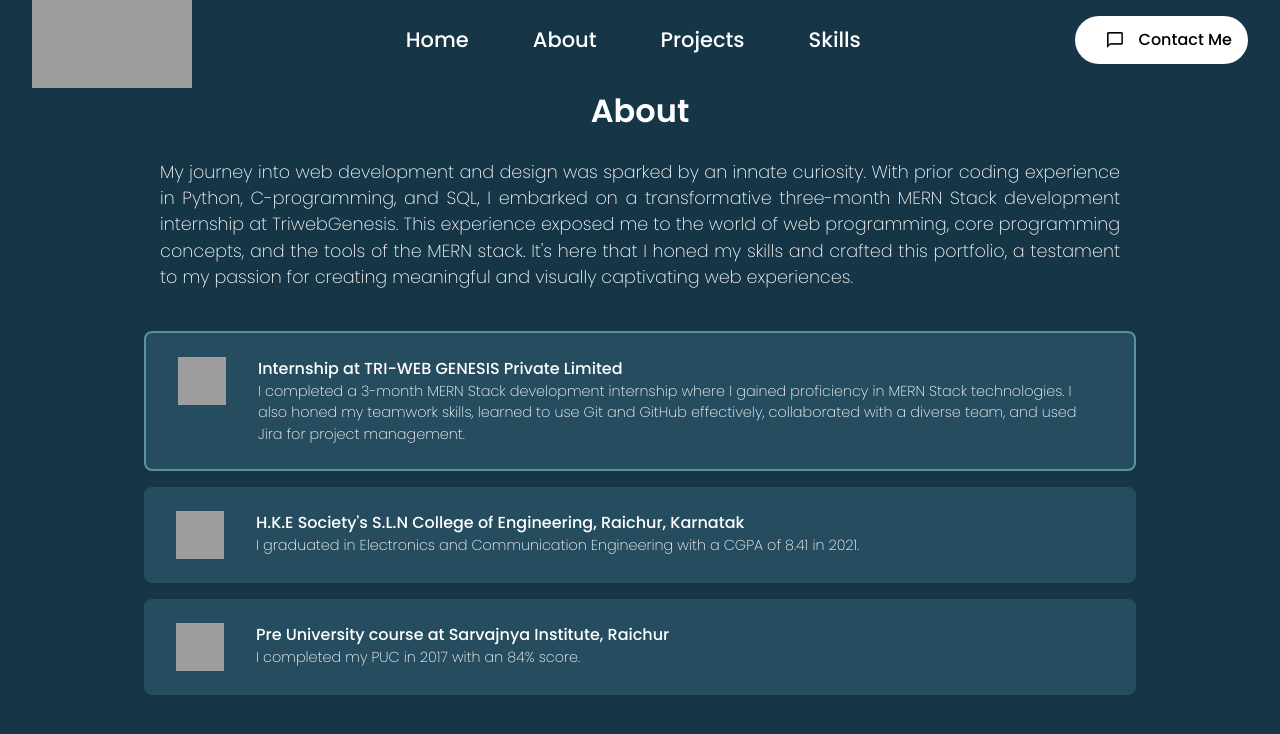
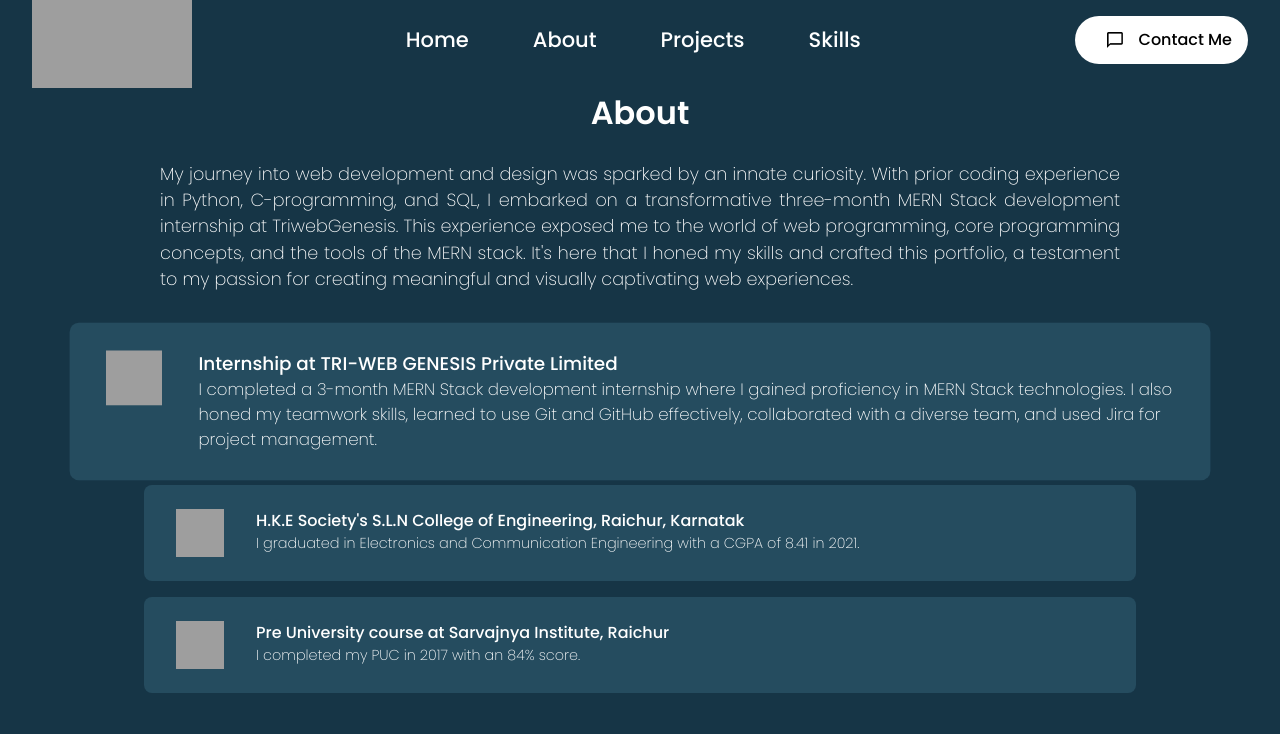
Before and after one commit to aiman-syeda/Triweb-Learning, a React (Create React App) app in the folder Projects/portfolio/: page / in a window 1280 px wide. In both pictures the pointer is over the element 640 px from the left and 1181 px from the top of the page. Shown: the part 781-1515 px from the top of the page. Built offline with nearby package versions, Linux system fonts and the light colour scheme; grey boxes are pictures that could not be loaded.

Commit message:
Added transition

```diff
--- a/Projects/portfolio/src/components/About/About.css
+++ b/Projects/portfolio/src/components/About/About.css
@@ -47,11 +47,12 @@
     padding: 1.5rem 2rem;
     border-radius: 0.5rem;
     background: rgb(37, 76, 95);
+    transition: all 1s;
 }
 
 
 .skillBar:hover {
-    border: 2px solid #5893a4;
+    transform: scale(1.15);
 }
 
 
```
Also changed, not shown: Projects/portfolio/src/assets/aiman-syeda-high-resolution-logo.png (deleted).
